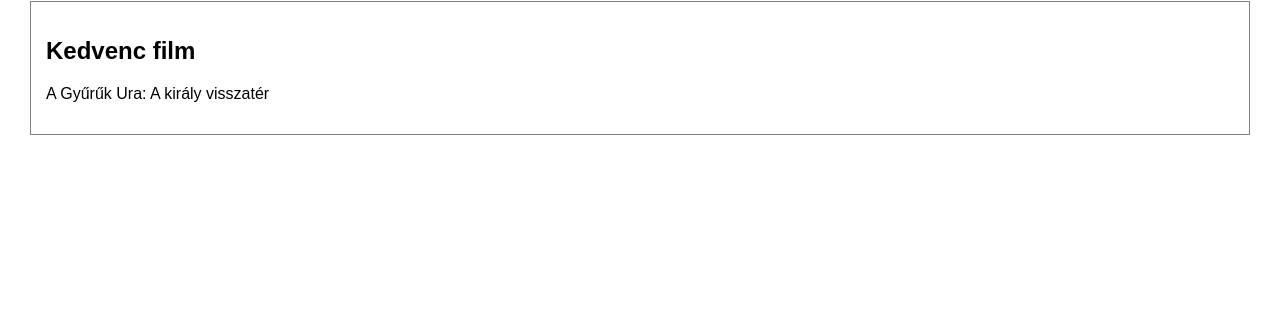
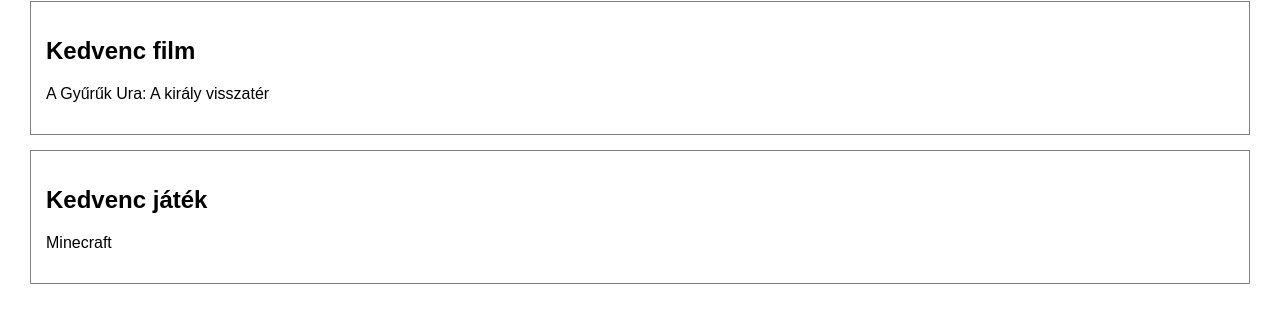
Before and after one commit to szaszdavidsandor/kedvenceim-weboldal, a plain HTML site: page index.html in a window 1280 px wide. Shown: the part 87-410 px from the top of the page. Drawn offline with Linux system fonts and the light colour scheme.

Commit message:
Kedvenc játék hozzáadása

```diff
--- a/index.html
+++ b/index.html
@@ -15,5 +15,10 @@
         </p>
     </section>
 
+    <section>
+        <h2>Kedvenc játék</h2>
+        <p>Minecraft</p>
+    </section>
+
 </body>
 </html>
```
